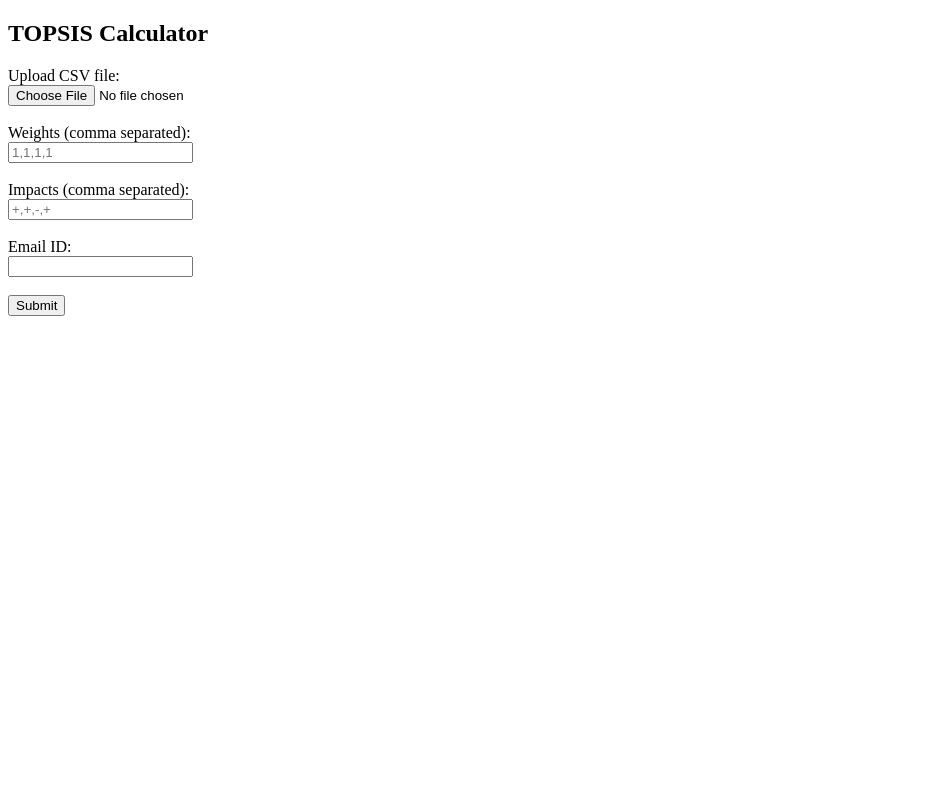
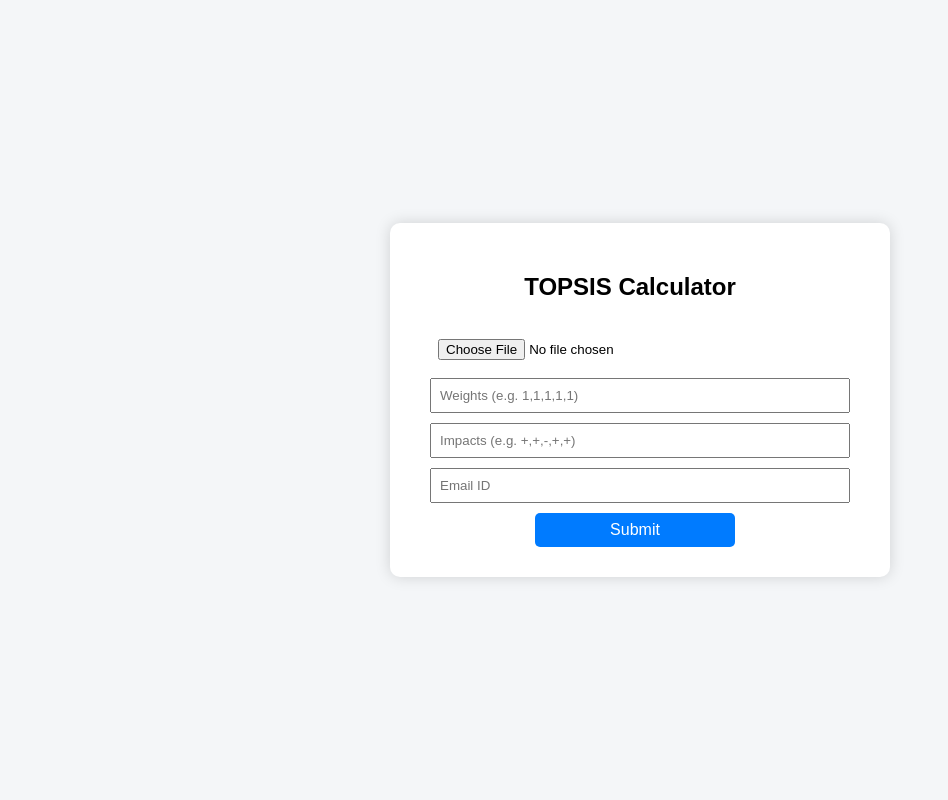
Before and after one commit to Paridhi004/Assignment1-Topsis, a Flask app: page / in a window 1280 px wide. Shown: the whole page, without its empty margins (0-948 px from the left). Run offline with Flask 3, Linux system fonts and the light colour scheme.

Commit message:
Initial Commit

```diff
--- /dev/null
+++ b/Part3/requirements.txt
@@ -0,0 +1,3 @@
+flask
+pandas
+numpy
--- a/Part3/templates/index.html
+++ b/Part3/templates/index.html
@@ -2,23 +2,56 @@
 <html>
 <head>
     <title>TOPSIS Web Service</title>
+     <style>
+        body {
+            height: 100vh;
+            margin: 0;
+            display: flex;
+            justify-content: center;   /* horizontal center */
+            align-items: center;       /* vertical center */
+            background-color: #f4f6f8;
+            font-family: Arial, sans-serif;
+        }
+
+        .container {
+            background: white;
+            padding: 30px 60px 30px 40px;
+            border-radius: 10px;
+            box-shadow: 0 0 15px rgba(0,0,0,0.15);
+            width: 400px;
+            text-align: center;
+        }
+
+        input, button {
+            width: 100%;
+            padding: 8px;
+            margin-top: 10px;
+        }
+
+        button {
+            cursor: pointer;
+            background-color: #007BFF;
+            color: white;
+            border: none;
+            border-radius: 5px;
+            font-size: 16px;
+            margin-left: 10px;
+            width: 50%;
+        }
+    </style>
 </head>
 <body>
+
+<div class="container">
     <h2>TOPSIS Calculator</h2>
-    <form method="post" enctype="multipart/form-data">
-        <label>Upload CSV file:</label><br>
-        <input type="file" name="file" required><br><br>
 
-        <label>Weights (comma separated):</label><br>
-        <input type="text" name="weights" placeholder="1,1,1,1" required><br><br>
-
-        <label>Impacts (comma separated):</label><br>
-        <input type="text" name="impacts" placeholder="+,+,-,+" required><br><br>
-
-        <label>Email ID:</label><br>
-        <input type="email" name="email" required><br><br>
-
+    <form method="POST" enctype="multipart/form-data">
+        <input type="file" name="file" required>
+        <input type="text" name="weights" placeholder="Weights (e.g. 1,1,1,1,1)" required>
+        <input type="text" name="impacts" placeholder="Impacts (e.g. +,+,-,+,+)" required>
+        <input type="email" name="email" placeholder="Email ID" required>
         <button type="submit">Submit</button>
     </form>
+</div>
 </body>
 </html>
```
Also changed, not shown: Part2/README.md (added), Part3/README.md (added), 4 other files.
